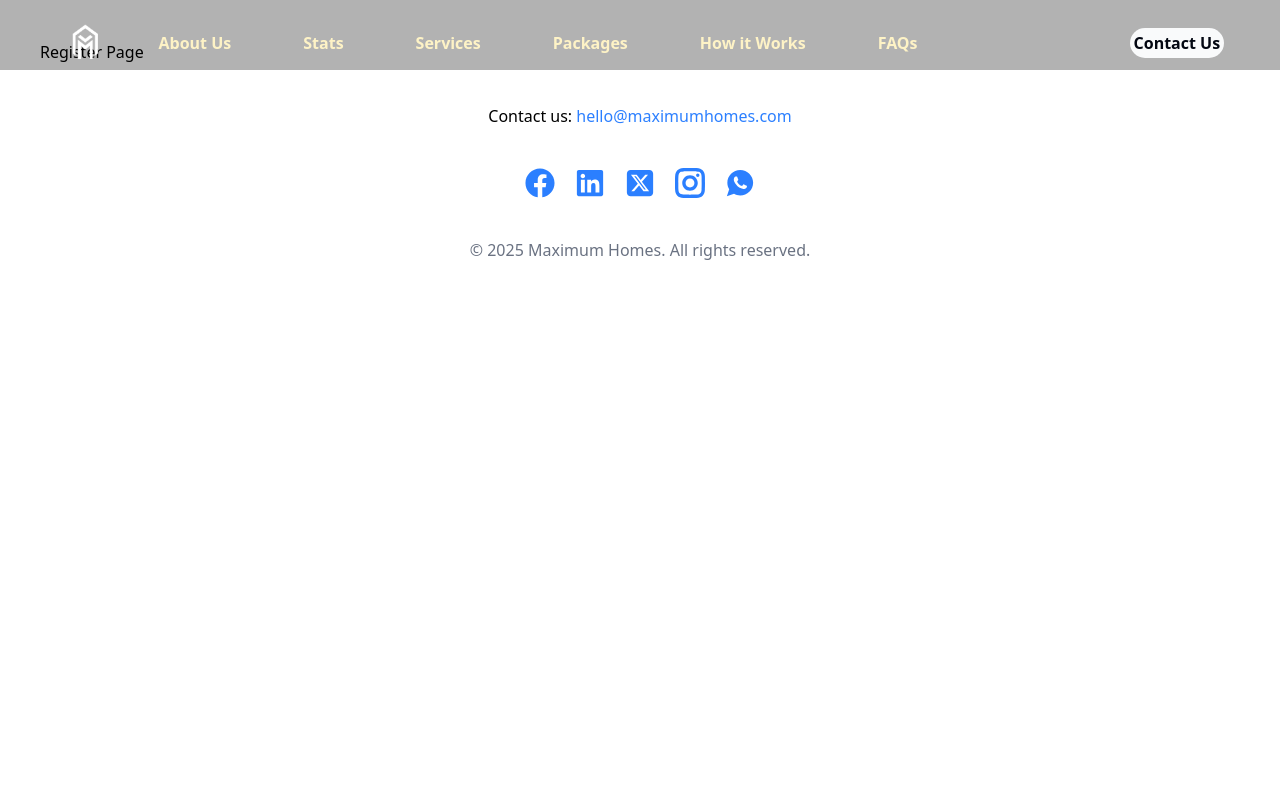
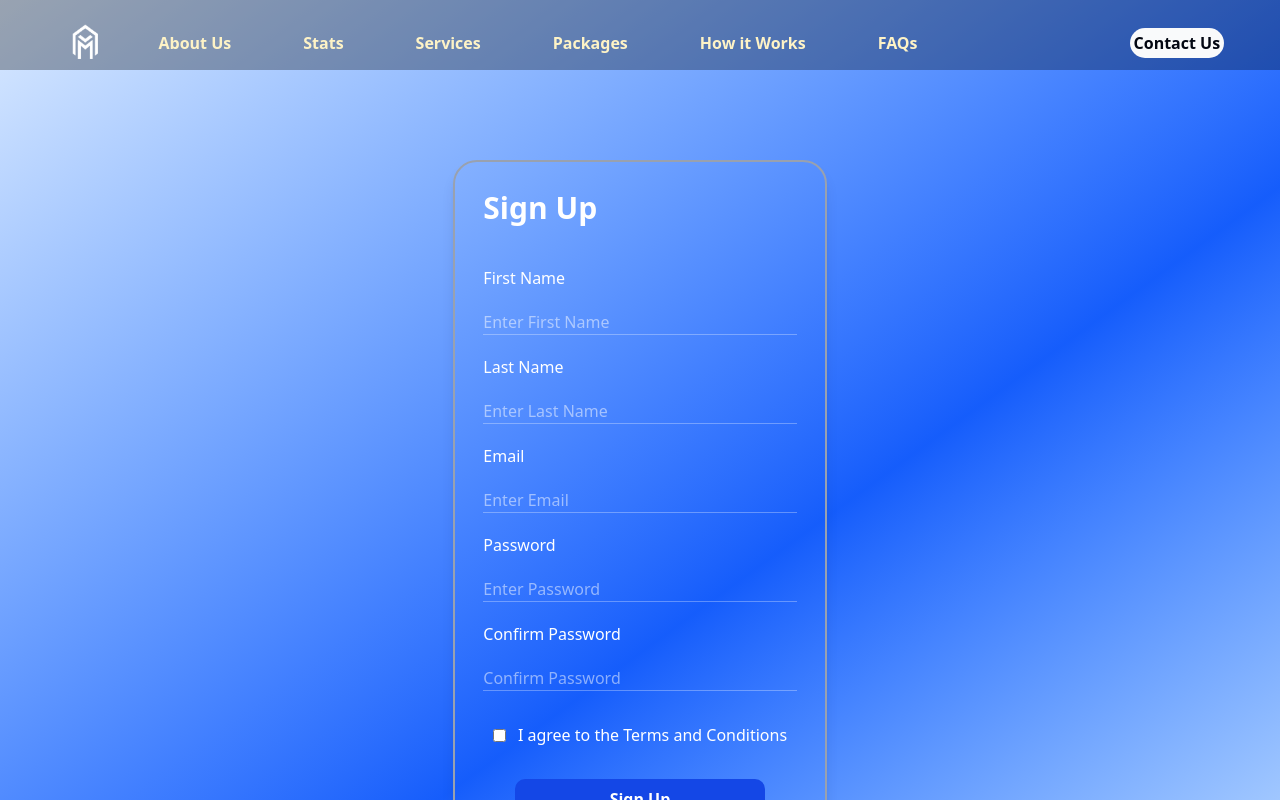
Before and after one commit to UgoEmax/Maximum-homes, a Next.js app: page /register in a window 1280 px wide. Shown: the top 800 px of the page. Built offline with nearby package versions, Linux system fonts and the light colour scheme.

Commit message:
signup form

```diff
--- a/app/register/page.jsx
+++ b/app/register/page.jsx
@@ -37,6 +37,7 @@ const page = () => {
 
     const handleSubmit = (e) => {
         e.preventDefault();
+
         if (!validateForm()) return;
         e.target.submit()
         setSuccess(true);
@@ -53,8 +54,44 @@ const page = () => {
     }
 
   return (
-    <div className="box-border bg-white text-black p-10">
-      <h1>Register Page</h1>
+    <div className="box-border bg-cover p-10 h-[100%] w-full bg-linear-to-tl from-blue-200 via-blue-600 via-40%  to-blue-100 mb-20 md:px-20">
+        <div className='border-2 rounded-3xl p-7 text-white border-gray-400 align-center justify-center mt-30 shadow-lg md:w-1/3 md:mx-auto'>
+            <h1 className='font-bold text-2xl mb-10 md:text-3xl'>Sign Up</h1>
+
+            <form className='flex flex-col gap-5' method='POST' onSubmit={handleSubmit}>
+                <label>First Name</label>
+                <input className='border-b-1 border-white/30 outline-none' name="firstName" type="text" value={firstName} placeholder="Enter First Name" onChange={(e) => setFirstName(e.target.value)} />
+
+                {errors.firstName && (<p className='text-red-400 text-center'>{errors.firstName}</p>)}
+
+                <label>Last Name</label>
+                <input className='border-b-1 border-white/30 outline-none' name='lastName' placeholder='Enter Last Name' type='text' value={lastName} onChange={(e) => setLastName(e.target.value)} />
+                {errors.lastName && (<p className='text-red-400 text-center'>{errors.lastName}</p>)}
+
+                <label>Email</label>
+                <input className='border-b-1 border-white/30 outline-none' name='email' placeholder='Enter Email' type='text' value={email} onChange={(e) => setEmail(e.target.value)} />
+                {errors.email && (<p className='text-red-400 text-center'>{errors.email}</p>)}
+
+                <label>Password</label>
+                <input className='border-b-1 border-white/30 outline-none' name='password' placeholder='Enter Password' type='password' value={password} onChange={(e) => setPassword(e.target.value)} />
+                {errors.password && (<p className='text-red-400 text-center'>{errors.password}</p>)}
+
+                <label>Confirm Password</label>
+                <input className='border-b-1 border-white/30 outline-none' name='confirmPassword' placeholder='Confirm Password' type='password' value={confirmPassword} onChange={(e) => setConfirmPassword(e.target.value)} />
+
+                <div className='flex items-center justify-center text-center my-3'>
+                <input type='checkbox' className='cursor-pointer outline-none' required /> <span className='ml-3'>I agree to the Terms and Conditions</span>
+                </div>
+
+                <button type='submit' className='font-bold bg-blue-700 cursor-pointer rounded-[10px] text-center mx-8 p-2 hover:text-yellow-200 hover:bg-blue-600 transition-all duration-500 ease-in-out'>Sign Up</button>
+
+                {success && (<p className='text-green-400 text-center'>{success}</p>)}
+            </form>
+
+
+            <p className='mt-5 items-center text-center'>Already have an account? <a href="/" className="text-gray-700 underline hover:text-blue-700">Login</a></p>
+
+        </div>
     </div>
   )
 }
```
